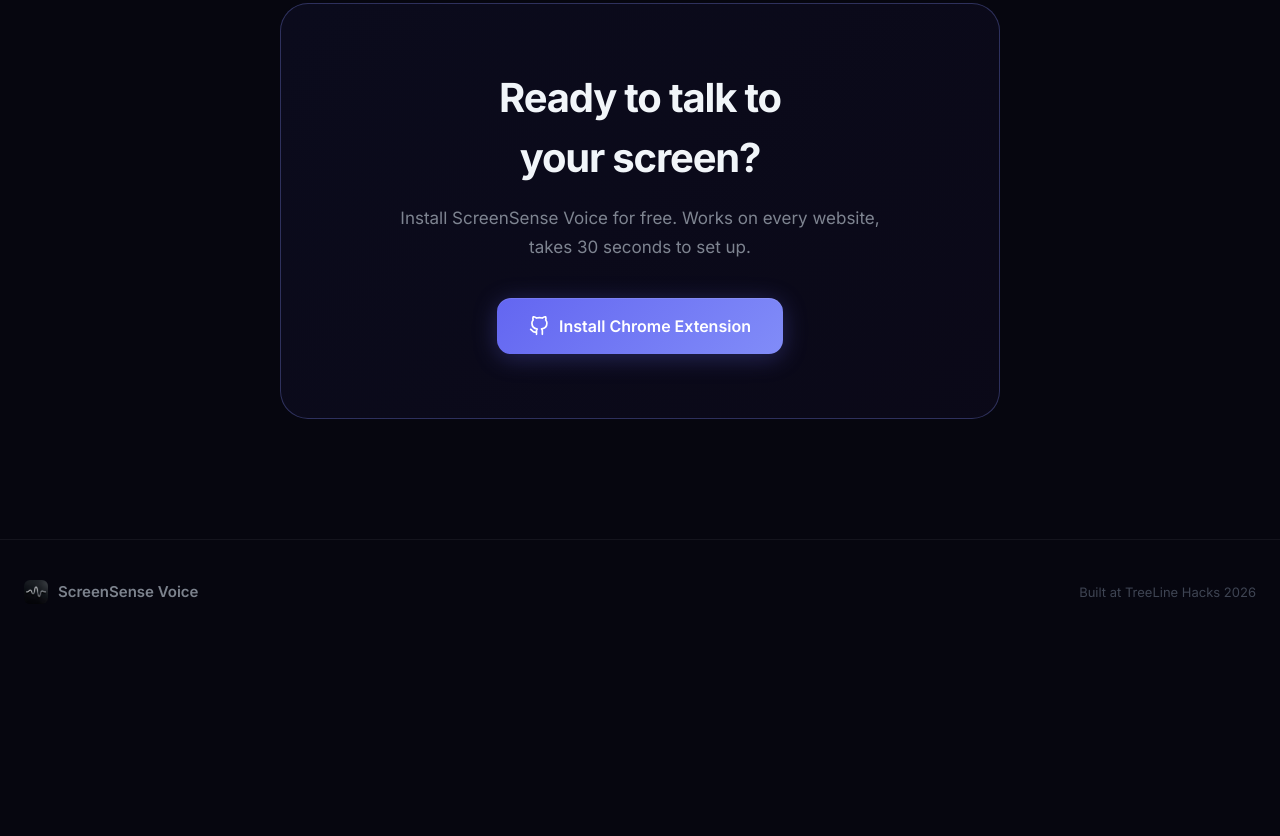
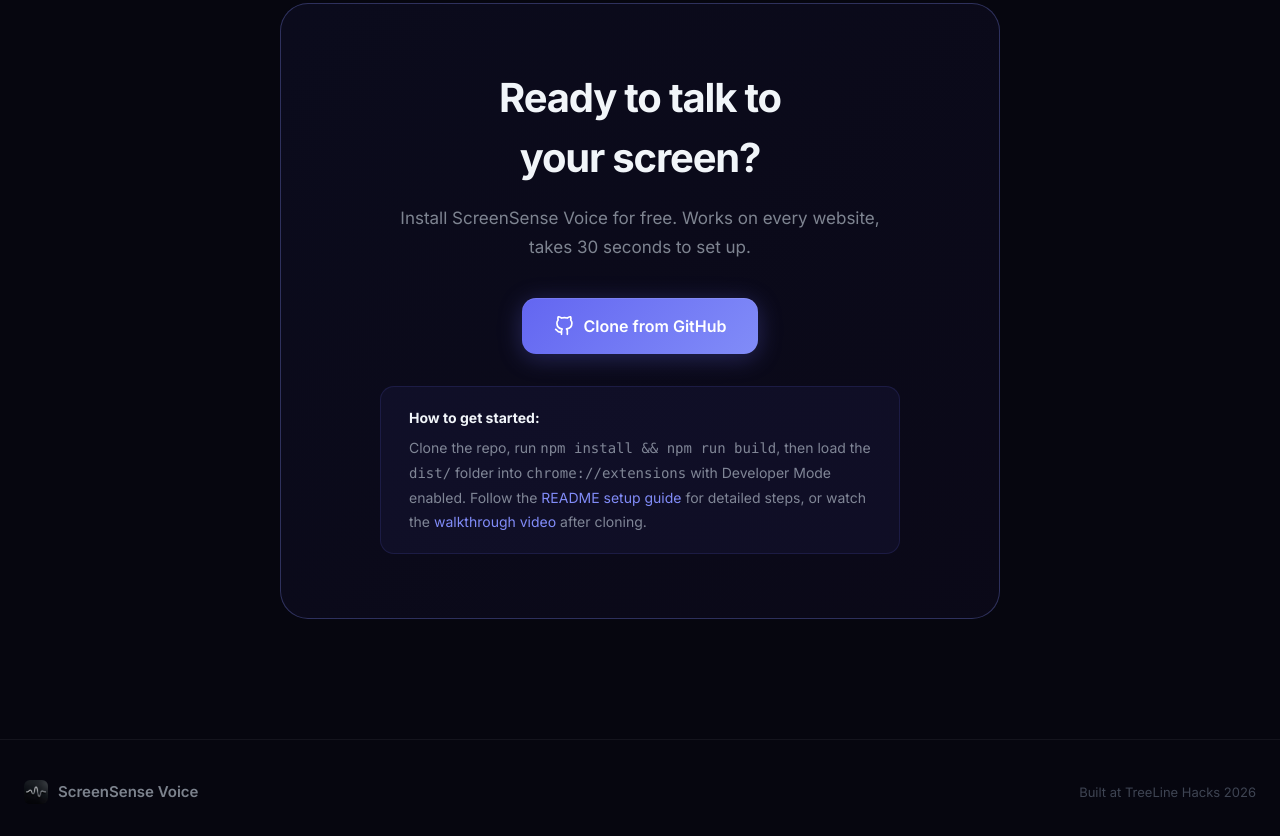
Before and after one commit to anirxdh/ScreenSense, a React app: page landing/index.html in a window 1280 px wide. Shown: the part 4881-5717 px from the top of the page. Before the commit the page ends 5525 px from the top, so only its background shows below. Built offline with nearby package versions, Linux system fonts and the light colour scheme; animation ran at ten frames a second.

Commit message:
Extra note content added on the landing page for info

```diff
--- a/landing/index.html
+++ b/landing/index.html
@@ -777,6 +777,41 @@
       line-height: 1.7;
     }
 
+    .cta-note {
+      margin-top: 32px;
+      padding: 20px 28px;
+      border-radius: 14px;
+      background: rgba(99, 102, 241, 0.06);
+      border: 1px solid rgba(99, 102, 241, 0.15);
+      text-align: left;
+      max-width: 520px;
+      margin-left: auto;
+      margin-right: auto;
+    }
+
+    .cta-note strong {
+      color: var(--text-primary);
+      font-size: 14px;
+      display: block;
+      margin-bottom: 8px;
+    }
+
+    .cta-note p {
+      font-size: 14px;
+      color: var(--text-secondary);
+      margin: 0;
+      line-height: 1.7;
+    }
+
+    .cta-note a {
+      color: var(--accent);
+      text-decoration: none;
+    }
+
+    .cta-note a:hover {
+      text-decoration: underline;
+    }
+
     /* ─── Footer ─── */
     footer {
       position: relative;
@@ -917,7 +952,7 @@
         <li><a href="#how-it-works">How it Works</a></li>
         <li><a href="#features">Features</a></li>
         <li><a href="#walkthrough">Walkthrough</a></li>
-        <li><a href="https://github.com/anirxdh/ScreenSense" target="_blank" rel="noopener noreferrer" class="nav-cta">Install Extension</a></li>
+        <li><a href="#cta" class="nav-cta">Install Extension</a></li>
       </ul>
     </div>
   </nav>
@@ -1112,8 +1147,12 @@
         <p>Install ScreenSense Voice for free. Works on every website, takes 30 seconds to set up.</p>
         <a class="btn-primary" href="https://github.com/anirxdh/ScreenSense" target="_blank" rel="noopener noreferrer">
           <svg width="20" height="20" viewBox="0 0 24 24" fill="none" stroke="currentColor" stroke-width="2" stroke-linecap="round" stroke-linejoin="round"><path d="M9 19c-5 1.5-5-2.5-7-3m14 6v-3.87a3.37 3.37 0 0 0-.94-2.61c3.14-.35 6.44-1.54 6.44-7A5.44 5.44 0 0 0 20 4.77 5.07 5.07 0 0 0 19.91 1S18.73.65 16 2.48a13.38 13.38 0 0 0-7 0C6.27.65 5.09 1 5.09 1A5.07 5.07 0 0 0 5 4.77a5.44 5.44 0 0 0-1.5 3.78c0 5.42 3.3 6.61 6.44 7A3.37 3.37 0 0 0 9 18.13V22"/></svg>
-          Install Chrome Extension
+          Clone from GitHub
         </a>
+        <div class="cta-note">
+          <strong>How to get started:</strong>
+          <p>Clone the repo, run <code>npm install && npm run build</code>, then load the <code>dist/</code> folder into <code>chrome://extensions</code> with Developer Mode enabled. Follow the <a href="https://github.com/anirxdh/ScreenSense#setup-guide-step-by-step" target="_blank" rel="noopener noreferrer">README setup guide</a> for detailed steps, or watch the <a href="https://www.youtube.com/watch?v=eUtELbN1SbI" target="_blank" rel="noopener noreferrer">walkthrough video</a> after cloning.</p>
+        </div>
       </div>
     </div>
   </section>
```
